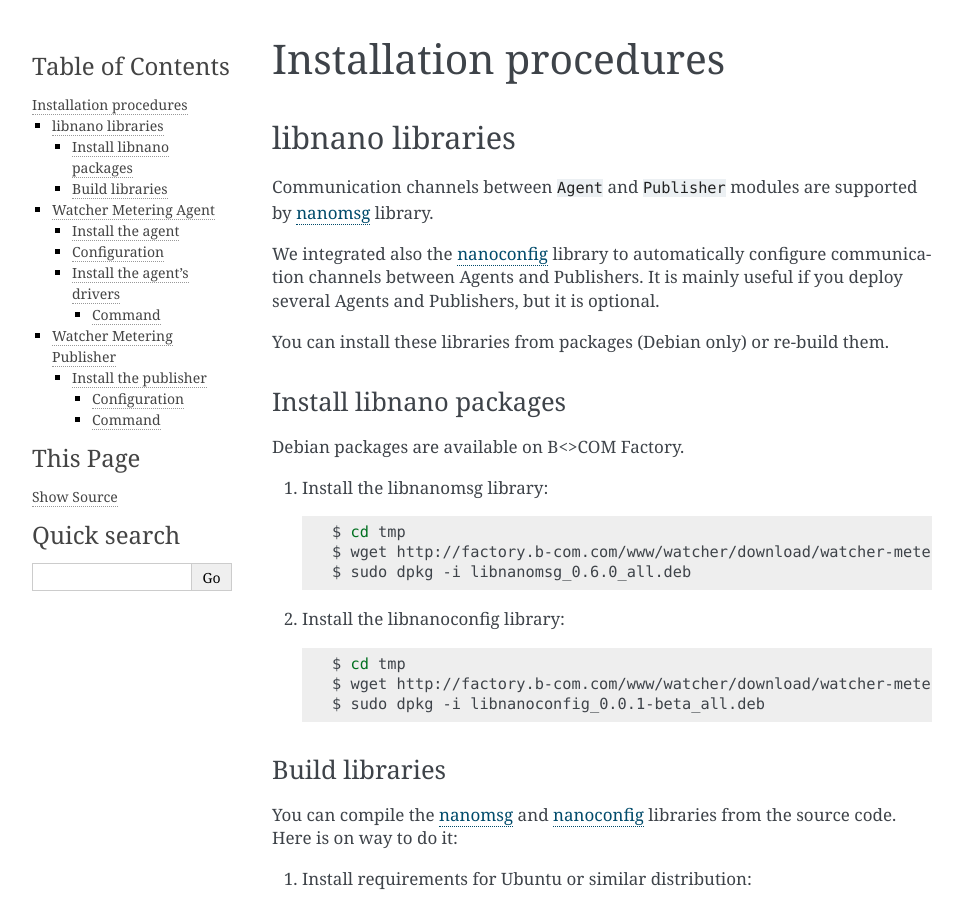
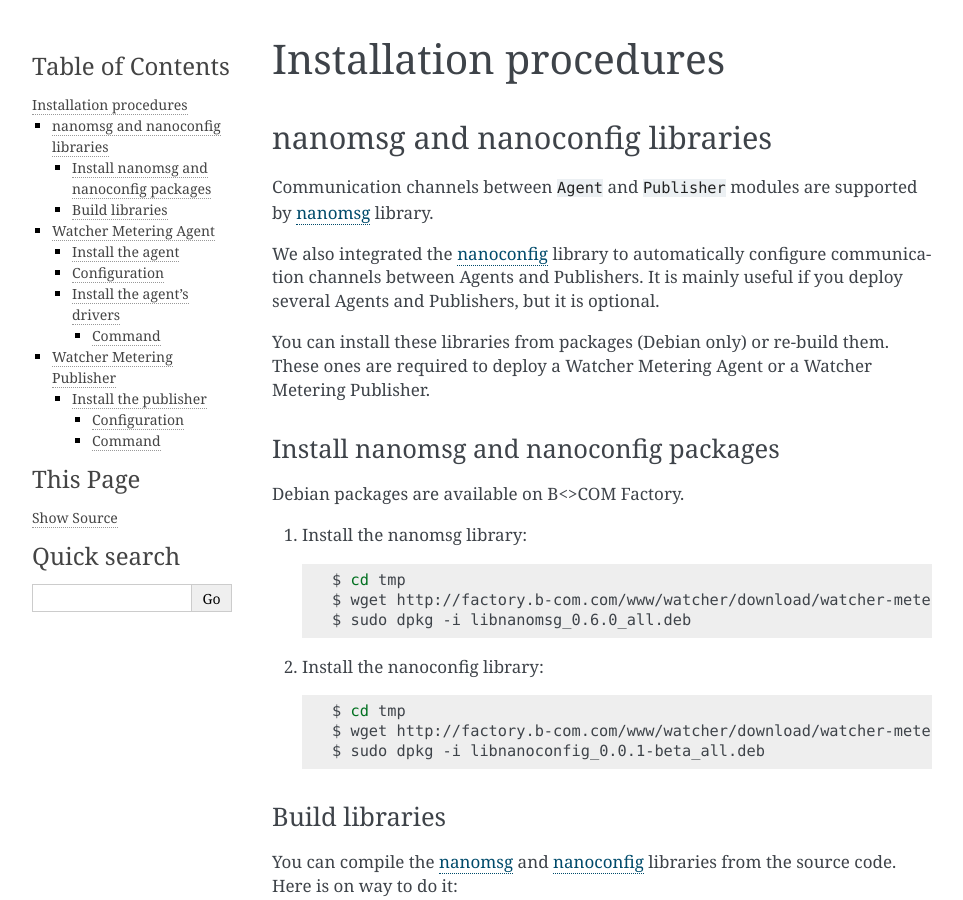
Before and after one commit to b-com/watcher-metering, a Sphinx documentation site: the page built from doc/source/deploy/installation.rst, in a window 1280 px wide and 900 px high. Shown: the whole window, without its empty margins (148-1111 px from the left). Built offline with Sphinx 7.4.7, drawn with Linux system fonts in a browser that asks for light colours; the version number could not be read and is left out; some of the changed text lies outside the part shown.

Commit message:
update installation doc, add .gitreview file
Change-Id: I884f21f0e702886db9044bdbb54657db734f035b

```diff
--- a/doc/source/deploy/installation.rst
+++ b/doc/source/deploy/installation.rst
@@ -1,20 +1,20 @@
 Installation procedures
 =======================
 
-******************
-libnano libraries
-******************
+********************************
+nanomsg and nanoconfig libraries
+********************************
 Communication channels between ``Agent`` and ``Publisher`` modules are supported by `nanomsg`_ library.
 
-We integrated also the `nanoconfig`_ library to automatically configure communication channels between Agents and Publishers. It is mainly useful if you deploy several Agents and Publishers, but it is optional.
+We also integrated  the `nanoconfig`_ library to automatically configure communication channels between Agents and Publishers. It is mainly useful if you deploy several Agents and Publishers, but it is optional.
 
-You can install these libraries from packages (Debian only) or re-build them.
+You can install these libraries from packages (Debian only) or re-build them. These ones are required to deploy a Watcher Metering Agent or a Watcher Metering Publisher.
 
-Install libnano packages
-^^^^^^^^^^^^^^^^^^^^^^^^
+Install nanomsg and nanoconfig packages
+^^^^^^^^^^^^^^^^^^^^^^^^^^^^^^^^^^^^^^^
 Debian packages are available on B<>COM Factory.
 
-1. Install the libnanomsg library:
+1. Install the nanomsg library:
 
   .. code:: shell
 
@@ -22,7 +22,7 @@ Debian packages are available on B<>COM Factory.
      $ wget http://factory.b-com.com/www/watcher/download/watcher-metering/libnanomsg_0.6.0_all.deb
      $ sudo dpkg -i libnanomsg_0.6.0_all.deb
 
-2. Install the libnanoconfig library:
+2. Install the nanoconfig library:
 
   .. code:: shell
 
@@ -31,7 +31,7 @@ Debian packages are available on B<>COM Factory.
       $ sudo dpkg -i libnanoconfig_0.0.1-beta_all.deb
 
 Build libraries
-^^^^^^^^^^^^^^^^
+^^^^^^^^^^^^^^^
 You can compile the `nanomsg`_ and `nanoconfig`_ libraries from the source code. Here is on way to do it:
 
 1. Install requirements for Ubuntu or similar distribution:
@@ -74,6 +74,8 @@ Please also refer the instructions available on their ``README`` files.
 **********************
 Watcher Metering Agent
 **********************
+
+At this point, we suppose you've already installed nanomsg and nanoconfig librairies.
 
 Install the agent
 ^^^^^^^^^^^^^^^^^
@@ -161,6 +163,9 @@ can still use the following to access its documentation:
 Watcher Metering Publisher
 **************************
 
+At this point, we suppose you've already installed nanomsg and nanoconfig librairies.
+
+
 Install the publisher
 ^^^^^^^^^^^^^^^^^^^^^
 
```
Also changed, not shown: other parts of doc/source/deploy/installation.rst (+1 -0 lines), 1 other file.
